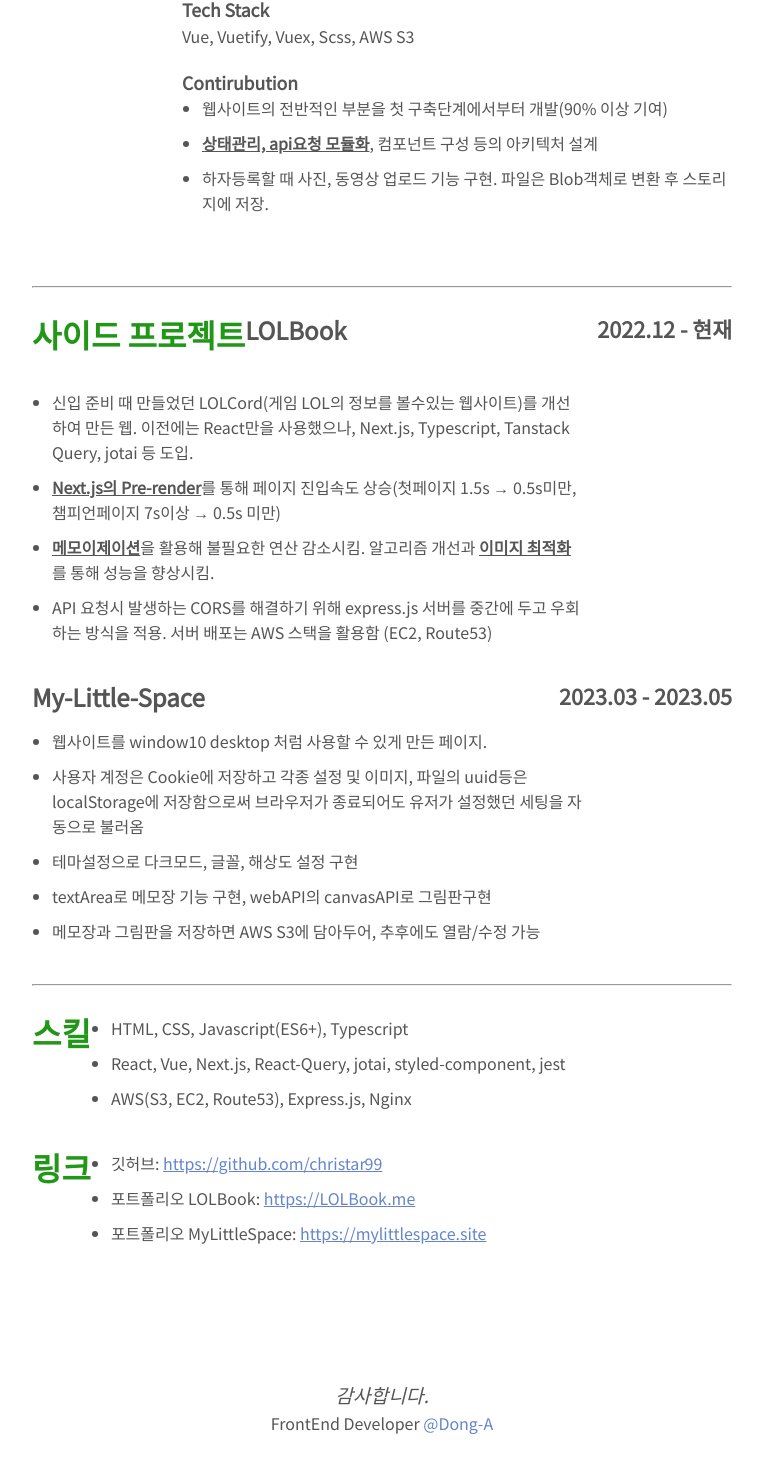
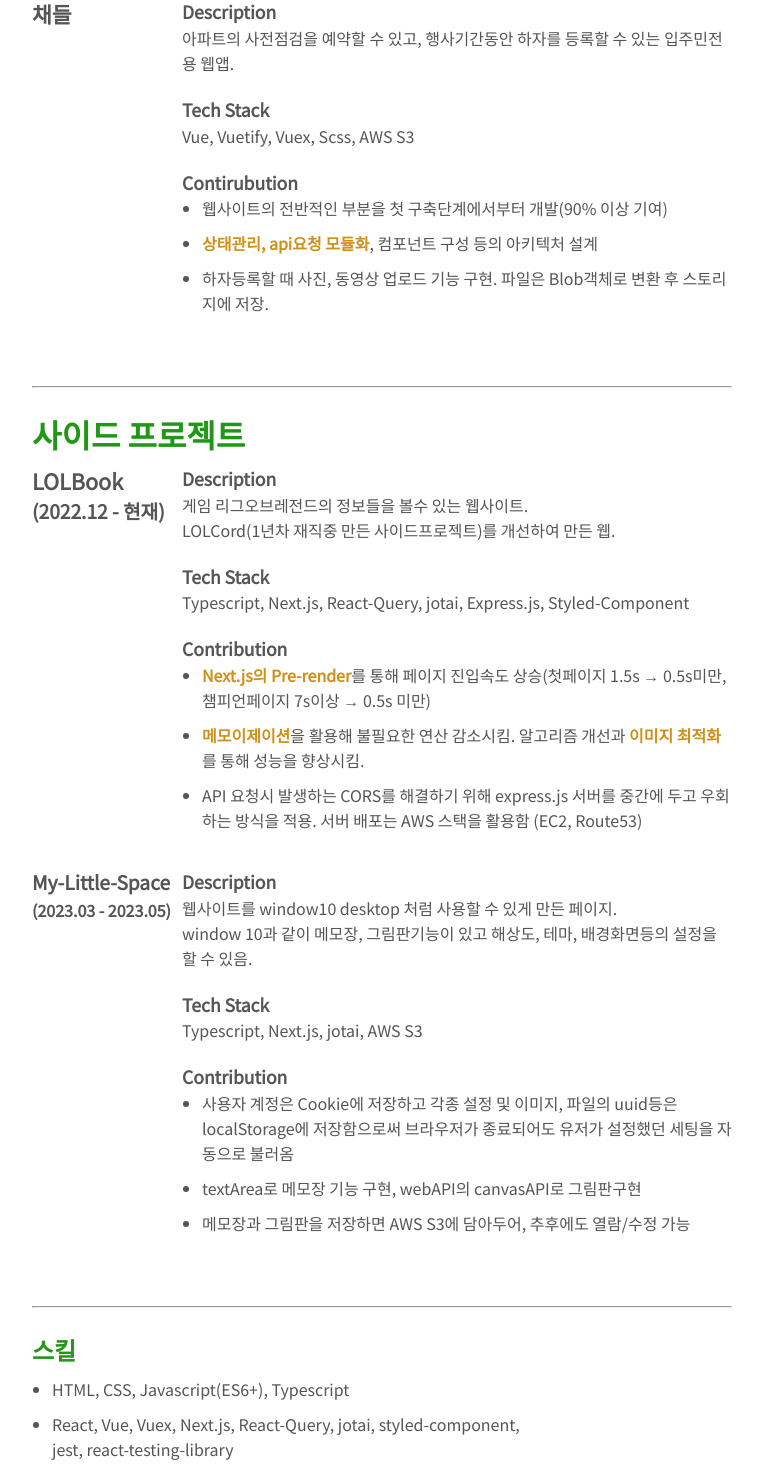
Before and after one commit to christar99/resume, a Next.js app: page / in a window 1280 px wide. Shown: the part 1092-2562 px from the top of the page, without its empty margins (258-1021 px from the left). Built offline with nearby package versions, Linux system fonts and the light colour scheme.

Commit message:
이력서 수정 완성

```diff
--- a/src/pages/index.tsx
+++ b/src/pages/index.tsx
@@ -11,6 +11,11 @@ export default function index() {
                 <Email>이메일: christar99@naver.com</Email>
                 <Phone>연락처: 010-2509-8547</Phone>
                 <Introduce>
+                    <Description>
+                        개발을 통해 비즈니스를 만들어내는 것을 즐기는 2년차 프론트엔드 엔지니어입니다. 사용자의 경험을
+                        좋게 주기위해 항상 고민하고 있습니다. 새로운 기술에 관심이 많고, 항상 최적의 결과를 나타낼 수
+                        있도록 생각합니다. 좋은 직장에서 좋은 동료들과 함께 성장할 수 있으면 좋겠습니다.
+                    </Description>
                     <ContentUL>
                         <ContentList>
                             스타트업에서 웹서비스의 개발/유지보수를 담당했습니다. 웹사이트를 리팩토링하여 반복되는
@@ -33,7 +38,7 @@ export default function index() {
                     <Period>2021.08 - 2022.09</Period>
                 </SectionTop>
                 <Project>
-                    <ProejctName>Admin</ProejctName>
+                    <ProjectName>Admin</ProjectName>
                     <SectionContent>
                         <ProjectSubtitle>Description.</ProjectSubtitle>
                         <Description>
@@ -41,7 +46,7 @@ export default function index() {
                             등록된 하자들을 통계내고 수치화하여 표, 그래프등으로 알아보기 쉽게 제작.
                         </Description>
                         <ProjectSubtitle>Tech Stack</ProjectSubtitle>
-                        <Description>Vue, Vuetify, Vuex, Scss, Typescript</Description>
+                        <Description>Vue, Vuetify, Vuex, SCSS, Typescript</Description>
                         <ProjectSubtitle>Contribution</ProjectSubtitle>
                         <ContentUL>
                             <ContentList>
@@ -64,7 +69,7 @@ export default function index() {
                     </SectionContent>
                 </Project>
                 <Project>
-                    <ProejctName>채들</ProejctName>
+                    <ProjectName>채들</ProjectName>
                     <SectionContent>
                         <ProjectSubtitle>Description</ProjectSubtitle>
                         <Description>
@@ -88,17 +93,24 @@ export default function index() {
                 </Project>
 
                 <Divider />
-                <SectionTop>
+
                 <SubTitle>사이드 프로젝트</SubTitle>
-                    <CompanyName>LOLBook</CompanyName>
-                    <Period>2022.12 - 현재</Period>
-                </SectionTop>
-                <SectionContent style={{ marginBottom: "40px" }}>
+                <Project>
+                    <SideProjectName>
+                        <ProjectName>LOLBook</ProjectName>
+                        <Period>(2022.12 - 현재)</Period>
+                    </SideProjectName>
+                    <SectionContent>
+                        <ProjectSubtitle>Description</ProjectSubtitle>
+                        <Description>
+                            게임 리그오브레전드의 정보들을 볼수 있는 웹사이트.
+                            <br />
+                            LOLCord(1년차 재직중 만든 사이드프로젝트)를 개선하여 만든 웹.
+                        </Description>
+                        <ProjectSubtitle>Tech Stack</ProjectSubtitle>
+                        <Description>Typescript, Next.js, React-Query, jotai, Express.js, Styled-Component</Description>
+                        <ProjectSubtitle>Contribution</ProjectSubtitle>
                         <ContentUL>
-                        <ContentList>
-                            신입 준비 때 만들었던 LOLCord(게임 LOL의 정보를 볼수있는 웹사이트)를 개선하여 만든 웹.
-                            이전에는 React만을 사용했으나, Next.js, Typescript, Tanstack Query, jotai 등 도입.
-                        </ContentList>
                             <ContentList>
                                 <Emphasis>Next.js의 Pre-render</Emphasis>를 통해 페이지 진입속도 상승(첫페이지 1.5s →
                                 0.5s미만, 챔피언페이지 7s이상 → 0.5s 미만)
@@ -108,41 +120,55 @@ export default function index() {
                                 <Emphasis>이미지 최적화</Emphasis>를 통해 성능을 향상시킴.
                             </ContentList>
                             <ContentList>
-                            API 요청시 발생하는 CORS를 해결하기 위해 express.js 서버를 중간에 두고 우회하는 방식을 적용.
-                            서버 배포는 AWS 스택을 활용함 (EC2, Route53)
+                                API 요청시 발생하는 CORS를 해결하기 위해 express.js 서버를 중간에 두고 우회하는 방식을
+                                적용. 서버 배포는 AWS 스택을 활용함 (EC2, Route53)
                             </ContentList>
                         </ContentUL>
                     </SectionContent>
-                <SectionTop>
-                    <SubTitle></SubTitle>
-                    <CompanyName>My-Little-Space</CompanyName>
-                    <Period>2023.03 - 2023.05</Period>
-                </SectionTop>
+                </Project>
+
+                <Project>
+                    <SideProjectName>
+                        <ProjectName style={{ fontSize: "1.2rem" }}>My-Little-Space</ProjectName>
+                        <Period style={{ fontSize: "1rem" }}>(2023.03 - 2023.05)</Period>
+                    </SideProjectName>
                     <SectionContent>
+                        <ProjectSubtitle>Description</ProjectSubtitle>
+                        <Description>
+                            웹사이트를 window10 desktop 처럼 사용할 수 있게 만든 페이지. <br />
+                            window 10과 같이 메모장, 그림판기능이 있고 해상도, 테마, 배경화면등의 설정을 할 수 있음.
+                        </Description>
+                        <ProjectSubtitle>Tech Stack</ProjectSubtitle>
+                        <Description>Typescript, Next.js, jotai, AWS S3 </Description>
+                        <ProjectSubtitle>Contribution</ProjectSubtitle>
                         <ContentUL>
-                        <ContentList>웹사이트를 window10 desktop 처럼 사용할 수 있게 만든 페이지.</ContentList>
                             <ContentList>
                                 사용자 계정은 Cookie에 저장하고 각종 설정 및 이미지, 파일의 uuid등은 localStorage에
                                 저장함으로써 브라우저가 종료되어도 유저가 설정했던 세팅을 자동으로 불러옴
                             </ContentList>
-                        <ContentList>테마설정으로 다크모드, 글꼴, 해상도 설정 구현</ContentList>
                             <ContentList>textArea로 메모장 기능 구현, webAPI의 canvasAPI로 그림판구현</ContentList>
-                        <ContentList>메모장과 그림판을 저장하면 AWS S3에 담아두어, 추후에도 열람/수정 가능</ContentList>
+                            <ContentList>
+                                메모장과 그림판을 저장하면 AWS S3에 담아두어, 추후에도 열람/수정 가능
+                            </ContentList>
                         </ContentUL>
                     </SectionContent>
+                </Project>
                 <Divider />
                 <OtherSection>
-                    <SubTitle>스킬</SubTitle>
+                    <SubTitle style={{ fontSize: "1.5rem", marginBottom: "10px" }}>스킬</SubTitle>
                     <SectionContent noPadding={true}>
                         <ContentUL>
                             <ContentList>HTML, CSS, Javascript(ES6+), Typescript</ContentList>
-                            <ContentList>React, Vue, Next.js, React-Query, jotai, styled-component, jest</ContentList>
+                            <ContentList>
+                                React, Vue, Vuex, Next.js, React-Query, jotai, styled-component,
+                                <br /> jest, react-testing-library
+                            </ContentList>
                             <ContentList>AWS(S3, EC2, Route53), Express.js, Nginx</ContentList>
                         </ContentUL>
                     </SectionContent>
                 </OtherSection>
                 <OtherSection>
-                    <SubTitle>링크</SubTitle>
+                    <SubTitle style={{ fontSize: "1.5rem", marginBottom: "10px" }}>링크</SubTitle>
                     <SectionContent noPadding={true}>
                         <ContentUL>
                             <ContentList>
@@ -182,7 +208,7 @@ const PageWrap = styled.div`
 
 const Emphasis = styled.p`
     display: inline-block;
-    text-decoration: underline;
+    color: #cf901a;
     font-weight: 700;
 `;
 
@@ -195,7 +221,7 @@ const ResumeTitle = styled.h1`
 const ResumeSubTitle = styled.h2`
     font-size: 1.4rem;
     font-weight: 700;
-    color: #ccc;
+    color: #aaa;
     margin-bottom: 30px;
 `;
 
@@ -234,14 +260,20 @@ const SubTitle = styled.h2`
     color: #209716;
 `;
 
+const SideProjectName = styled.div`
+    width: 150px;
+    display: flex;
+    flex-direction: column;
+    gap: 10px;
+`;
+
 const CompanyName = styled.h2`
     font-size: 1.5rem;
     font-weight: 700;
-    flex-grow: 3;
 `;
 
 const Period = styled.p`
-    font-size: 1.35rem;
+    font-size: 1.2rem;
     font-weight: 700;
 `;
 
@@ -251,7 +283,7 @@ const Project = styled.section`
     width: 100%;
 `;
 
-const ProejctName = styled.h2`
+const ProjectName = styled.h2`
     width: 150px;
     font-size: 1.35rem;
     font-weight: 700;
@@ -289,6 +321,8 @@ const ContentList = styled.li`
 
 const OtherSection = styled.section`
     display: flex;
+    flex-direction: column;
+    gap: 5px;
 `;
 
 const Footer = styled.footer`
```
Lines whose indentation alone changed are shown as unchanged.
